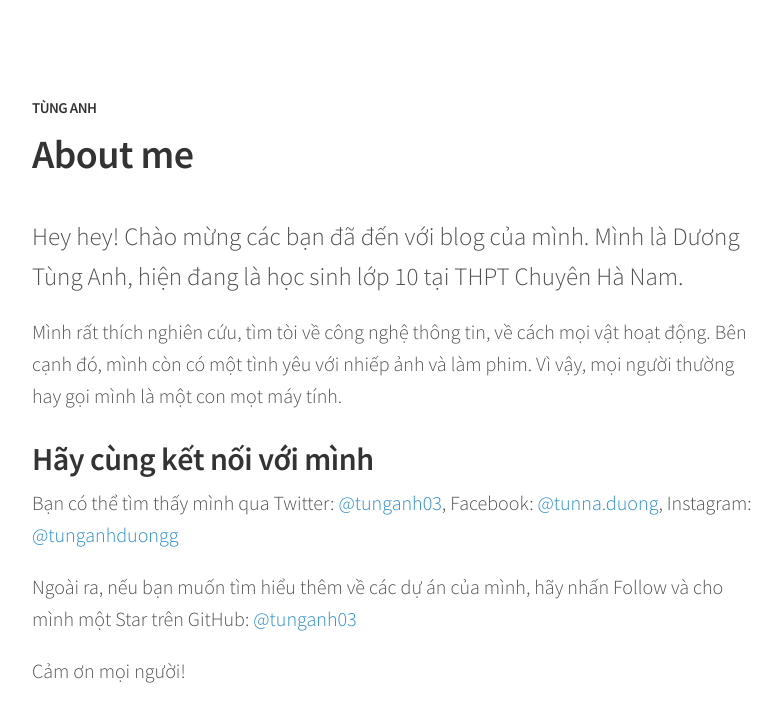
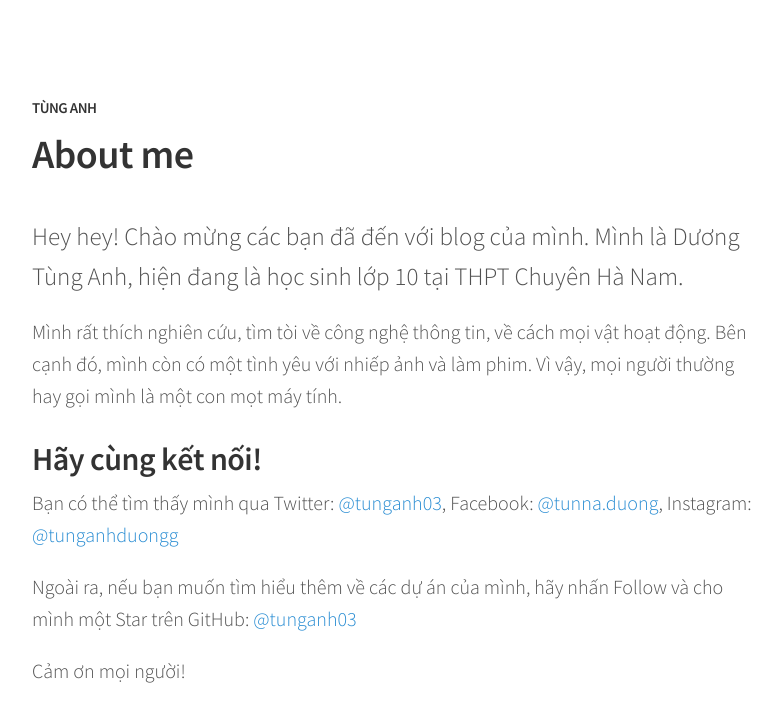
Before and after one commit to duongtunganh/duongtunganh, a Jekyll site: the page built from about.md, in a window 1280 px wide. Shown: the top 722 px of the page, without its empty margins (248-1030 px from the left). Built offline with Jekyll 4.4.1, drawn with Linux system fonts in a browser that asks for light colours.

Commit message:
Update about.md

```diff
--- a/about.md
+++ b/about.md
@@ -7,7 +7,7 @@ permalink: /about/
 
 Mình rất thích nghiên cứu, tìm tòi về công nghệ thông tin, về cách mọi vật hoạt động. Bên cạnh đó, mình còn có một tình yêu với nhiếp ảnh và làm phim. Vì vậy, mọi người thường hay gọi mình là một con mọt máy tính.
 
-## Hãy cùng kết nối với mình
+## Hãy cùng kết nối!
 
 Bạn có thể tìm thấy mình qua Twitter: [@tunganh03](https://twitter.com/tunganh03), Facebook: [@tunna.duong](https://facebook.com/tunna.duong), Instagram: [@tunganhduongg](https://instagram.com/tunganhduongg)
 
```
